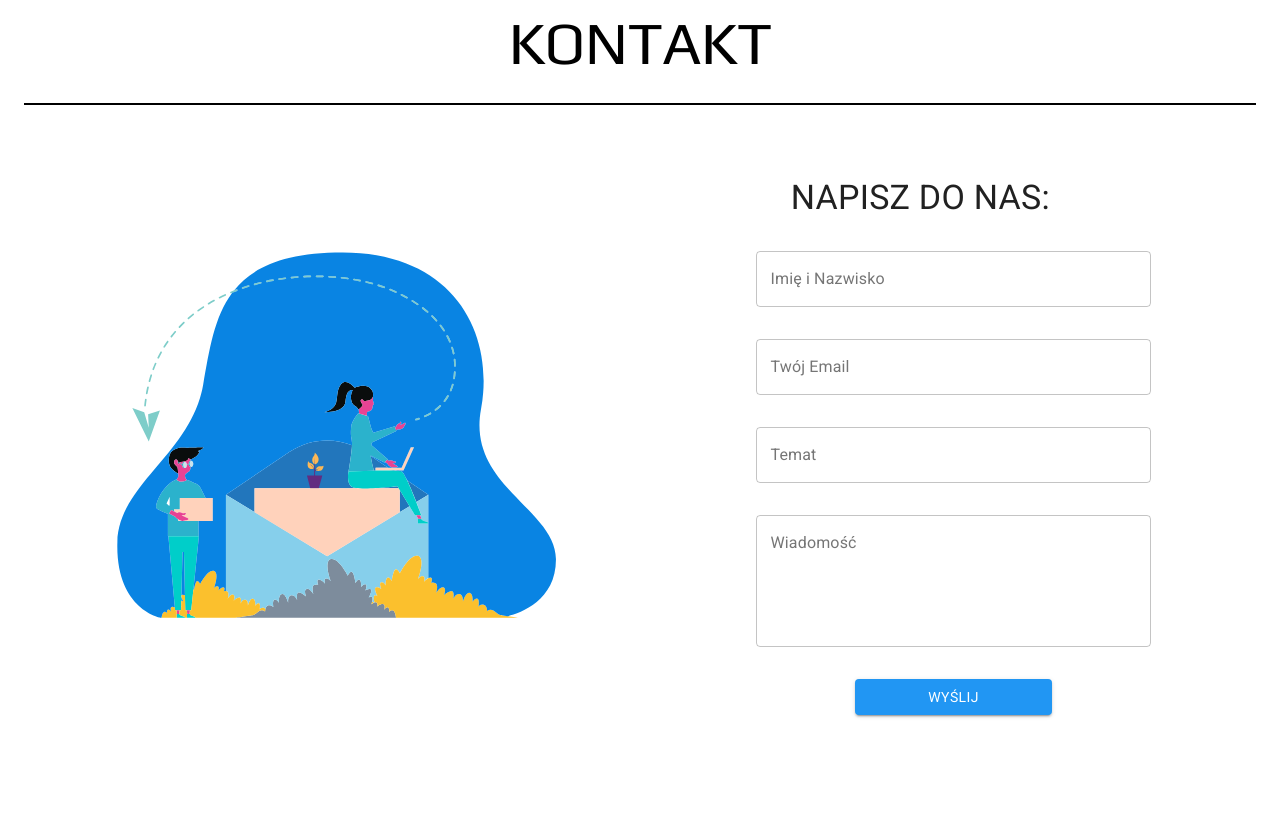
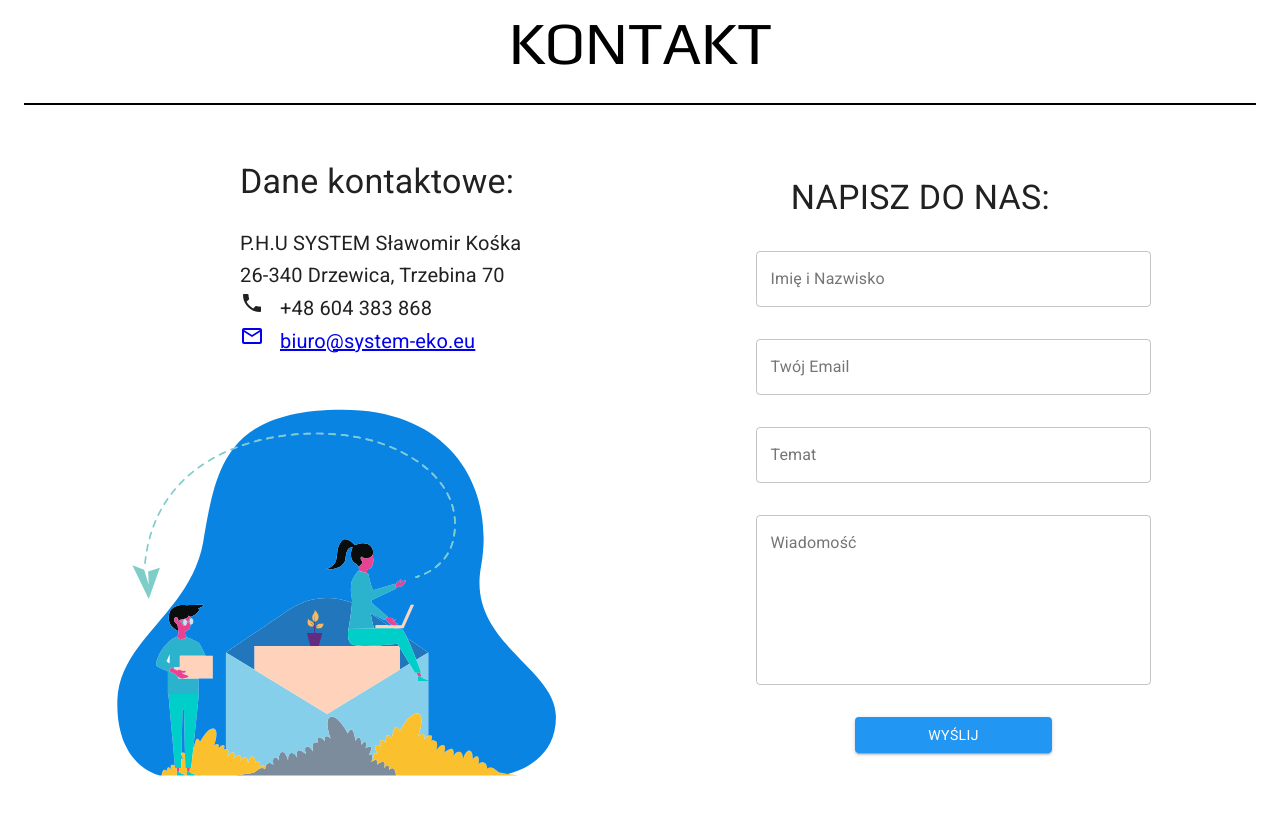
Before and after one commit to WarmuzWojtek/System-MUI, a React (Create React App) app: page / in a window 1280 px wide. Shown: the part 4180-4995 px from the top of the page. Before the commit the page ends 4967 px from the top, so only its background shows below. Built offline with nearby package versions, Linux system fonts and the light colour scheme.

Commit message:
Add adress

```diff
--- a/src/Components/Contact/Contact.jsx
+++ b/src/Components/Contact/Contact.jsx
@@ -3,6 +3,9 @@ import Typography from '@material-ui/core/Typography'
 import Container from '@material-ui/core/Container'
 import Paper from '@material-ui/core/Paper'
 import { makeStyles } from '@material-ui/core/styles';
+import PhoneIcon from '@material-ui/icons/Phone';
+import MailOutlineIcon from '@material-ui/icons/MailOutline';
+import { Mail } from '@material-ui/icons';
 
 const useStyles = makeStyles((theme) => {
   return {
@@ -23,11 +26,24 @@ const useStyles = makeStyles((theme) => {
     },
     paperImage: {
       display: 'flex',
-      alignItems: 'center',
+      alignItems: 'flexStart',
+
       width: '40%',
       padding: theme.spacing(3),
       margin: theme.spacing(4),
-      borderRadius: '20px',
+      '@media(max-width:860px)': {
+        width: '90%',
+        padding: theme.spacing(1),
+        margin: theme.spacing(1),
+      }
+    },
+    paperImageText: {
+      display: 'flex',
+      flexDirection: 'column',
+      justifyContent: 'flexStart',
+      width: '40%',
+      padding: theme.spacing(3),
+      margin: theme.spacing(4),
       '@media(max-width:860px)': {
         width: '90%',
         padding: theme.spacing(1),
@@ -37,8 +53,16 @@ const useStyles = makeStyles((theme) => {
     image: {
       width: '100%',
     },
-
-
+    contactContent: {
+      marginLeft: theme.spacing(20),
+    },
+    contactTitle: {
+      marginBottom: theme.spacing(3),
+      marginLeft: theme.spacing(20),
+    },
+    phone: {
+      marginRight: theme.spacing(2),
+    },
   }
 })
 
@@ -48,7 +72,16 @@ const Contact = () => {
     <div id='Contact'>
       <Container className={classes.root}>
         <Typography variant='h2' className={classes.title}>KONTAKT</Typography>
-        <Paper className={classes.paperImage} elevation='none' >
+        <Paper className={classes.paperImageText} elevation='none' >
+          <Typography className={classes.contactTitle} align='left' variant='h4'>Dane kontaktowe:</Typography>
+          <Typography className={classes.contactContent} align='left' variant='h6'>P.H.U SYSTEM Sławomir Kośka</Typography>
+          <Typography className={classes.contactContent} align='left' variant='h6'>26-340 Drzewica, Trzebina 70</Typography>
+          <Typography className={classes.contactContent} align='left' variant='h6'>
+            <PhoneIcon className={classes.phone} />
+            +48 604 383 868</Typography>
+          <Typography className={classes.contactContent} align='left' variant='h6' component='a' href="mailto:biuro@system-eko.eu">
+            <MailOutlineIcon className={classes.phone} />
+            biuro@system-eko.eu</Typography>
           <img src={process.env.PUBLIC_URL + '/images/Email.svg'} alt='' className={classes.image} />
         </Paper>
         <Paper className={classes.paperImage} elevation='none'>
--- a/src/Components/Contact/ContactForm.jsx
+++ b/src/Components/Contact/ContactForm.jsx
@@ -31,7 +31,7 @@ export default function ContactForm() {
       <TextField id="name" label="Imię i Nazwisko" variant="outlined" />
       <TextField id="email" label="Twój Email" variant="outlined" />
       <TextField id="topic" label="Temat" variant="outlined" />
-      <TextField id="message" label="Wiadomość" variant="outlined" multiline rows={5} />
+      <TextField id="message" label="Wiadomość" variant="outlined" multiline rows={7} />
       <Button className={classes.btn} color='primary' variant='contained'>WYŚLIJ</Button>
     </form>
   );
```
